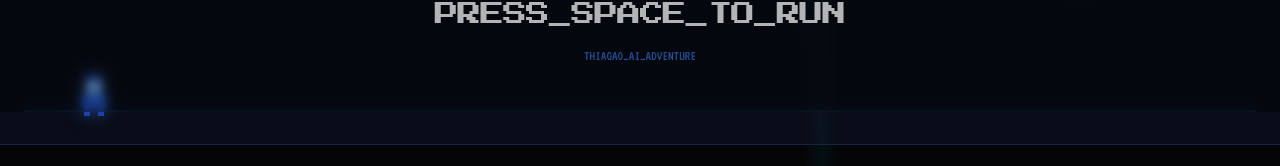
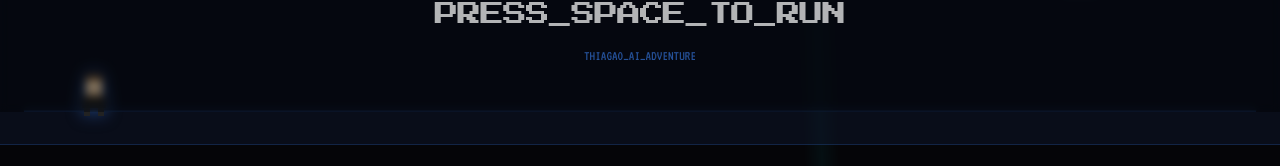
Before and after one commit to dockplusai-ops/thiagao-ai, a React (Vite) app: page / in a window 1280 px wide. Shown: the part 4553-4719 px from the top of the page. Built offline with nearby package versions, Linux system fonts and the light colour scheme.

Commit message:
Refine 8-bit character aesthetics

```diff
--- a/src/components/PixelRun.jsx
+++ b/src/components/PixelRun.jsx
@@ -137,14 +137,14 @@ const PixelRun = () => {
                         <div className={`relative ${isPlaying && !isJumping ? 'animate-bounce-short' : ''}`}>
                             <svg width="40" height="44" viewBox="0 0 40 44" className="fill-blue-500 drop-shadow-[0_0_8px_rgba(59,130,246,0.5)]">
                                 {/* 8-bit Style Thiagao */}
-                                <rect x="12" y="8" width="16" height="16" className="fill-blue-400" /> {/* Head */}
-                                <rect x="12" y="2" width="16" height="6" fill="#1e3a8a" /> {/* Hair */}
+                                <rect x="12" y="8" width="16" height="16" fill="#d2b48c" /> {/* Head/Skin */}
+                                <rect x="12" y="2" width="16" height="6" fill="#4b3621" /> {/* Hair */}
                                 <rect x="14" y="14" width="4" height="2" fill="white" /> {/* Eye L */}
                                 <rect x="22" y="14" width="4" height="2" fill="white" /> {/* Eye R */}
-                                <rect x="16" y="20" width="8" height="2" fill="#1e3a8a" opacity="0.5" /> {/* Beard */}
-                                <rect x="8" y="24" width="24" height="12" className="fill-blue-600" /> {/* Body */}
-                                <rect x="10" y="36" width="6" height="8" className="fill-blue-800" /> {/* Leg L */}
-                                <rect x="24" y="36" width="6" height="8" className="fill-blue-800" /> {/* Leg R */}
+                                <rect x="16" y="20" width="8" height="2" fill="#4b3621" opacity="0.6" /> {/* Beard */}
+                                <rect x="8" y="24" width="24" height="12" fill="#1a1a1a" /> {/* Shirt */}
+                                <rect x="10" y="36" width="6" height="8" fill="#222" /> {/* Leg L */}
+                                <rect x="24" y="36" width="6" height="8" fill="#222" /> {/* Leg R */}
                             </svg>
                         </div>
                     </div>
```
